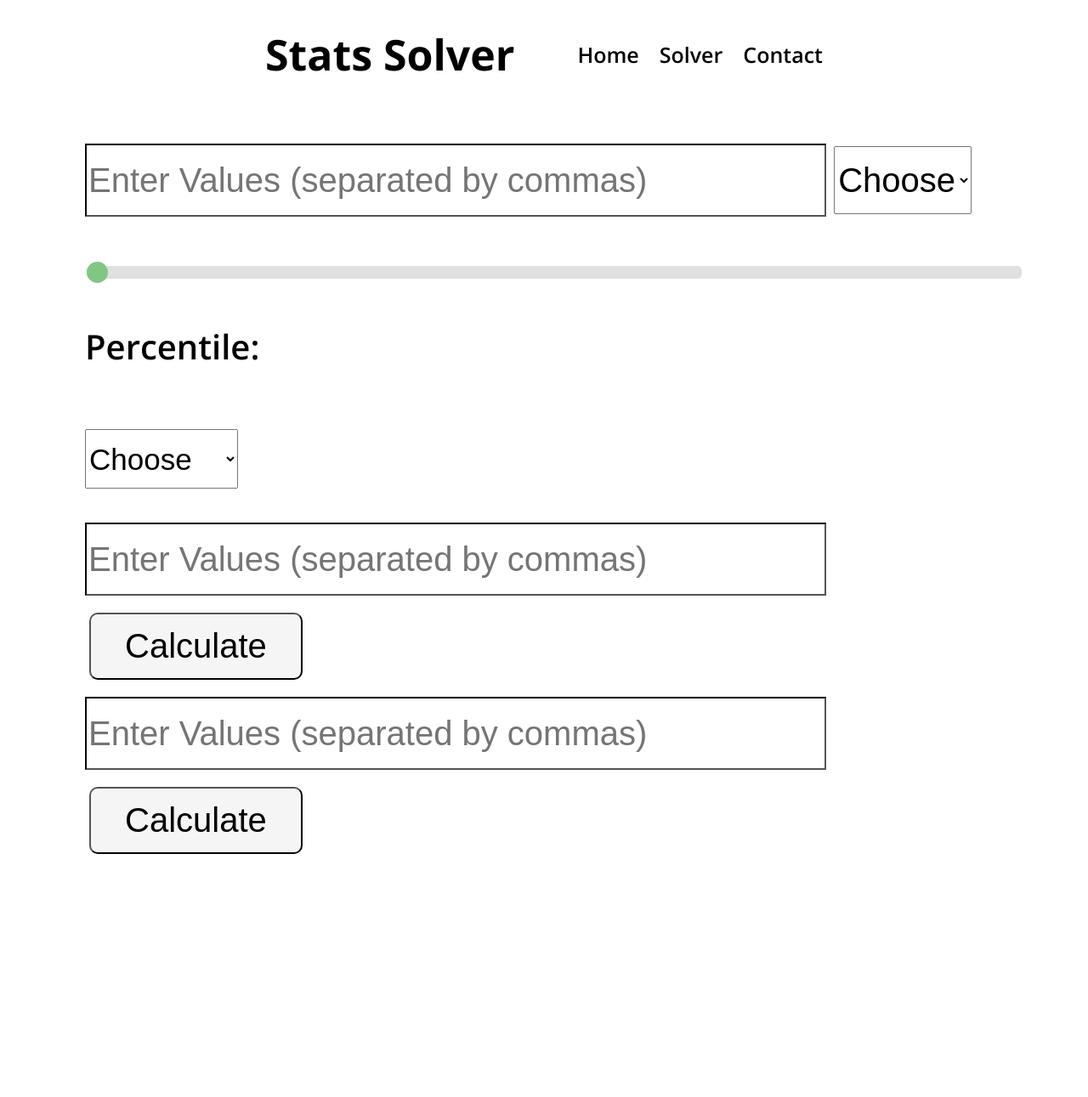
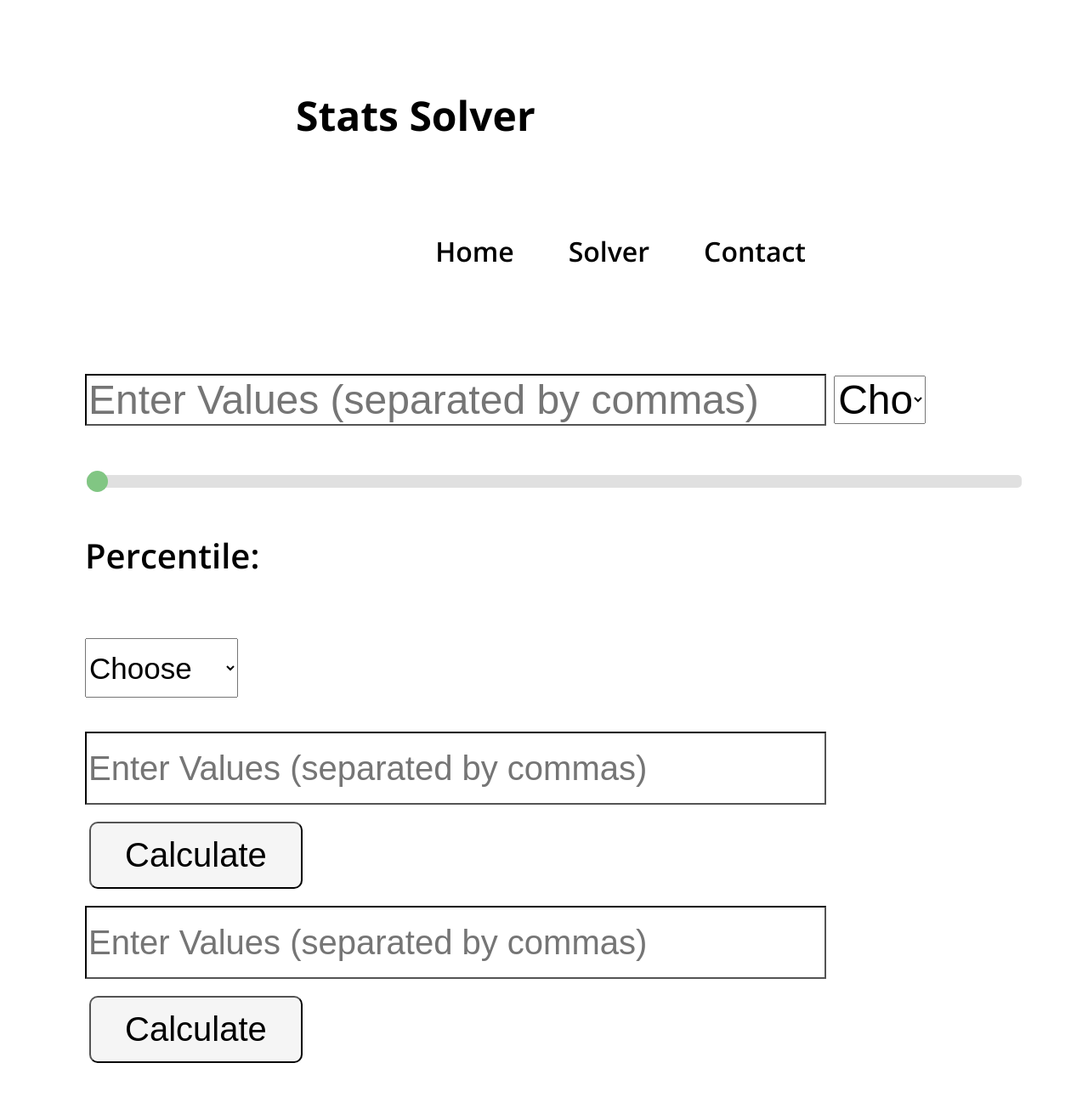
Before and after one commit to Stats-Solver/Stats-Solver.github.io, a PHP site: page /solver.html in a window 1280 px wide. Shown: the whole page at 85% size. Before the commit the page ends 1005 px from the top, so only its background shows below. Run offline with PHP 8.4, Linux system fonts and the light colour scheme.

Commit message:
Update style.css

```diff
--- a/style.css
+++ b/style.css
@@ -11,16 +11,16 @@
   float: left;
   color: black;
   text-align: center;
-  padding: 12px;
+  padding: 1em;
   text-decoration: none;
-  font-size: 25px;
-  line-height: 25px;
+  font-size: 2em;
+  line-height: 2em;
   border-radius: 4px;
 }
 
 /* Style the logo link (notice that we set the same value of line-height and font-size to prevent the header to increase when the font gets bigger */
 .header a.logo {
-  font-size: 50px;
+  font-size: 3em;
   font-weight: bold;
 }
 
@@ -71,17 +71,17 @@ body{
 }
 #values{
     align-items: center;
-    height: 80px;
+    height: 10%;
     width: 80%;
-    font-size: 40px;
+    font-size: 3em;
     color: black;
     margin: 10px 0px;
     border-color: black;
 }
 #stat{
-    height: 80px;
-    width:15%;
-    font-size: 40px;
+    height: 10%;
+    width:10%;
+    font-size: 3em;
     margin: 10px 5px;
 }
 #output{
@@ -89,7 +89,7 @@ body{
     height: 600;
     width: 1100;
     margin: 5px 5px;
-    font-size:40px;
+    font-size:3em;
     background-color: white;
     margin: 30px 0px;
 }
```
